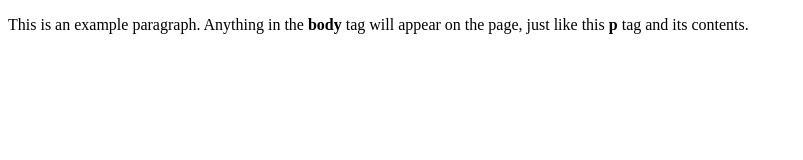
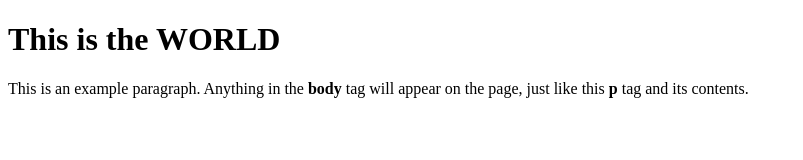
Before and after one commit to arendkolk/arendkolk.github.io, a plain HTML site: page index.html in a window 1280 px wide. Shown: the whole page, without its empty margins (0-803 px from the left). Drawn offline with Linux system fonts and the light colour scheme.

Commit message:
Update index.html
added World info

```diff
--- a/index.html
+++ b/index.html
@@ -4,6 +4,7 @@
     <title>This is the title of the webpage!</title>
   </head>
   <body>
+      <h1>This is the WORLD</h1>
     <p>This is an example paragraph. Anything in the <strong>body</strong> tag will appear on the page, just like this <strong>p</strong> tag and its contents.</p>
   </body>
 </html>
```
